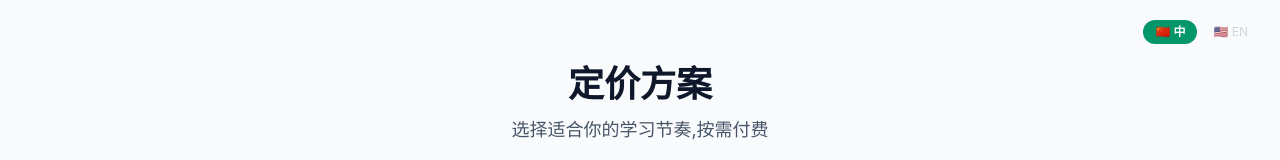
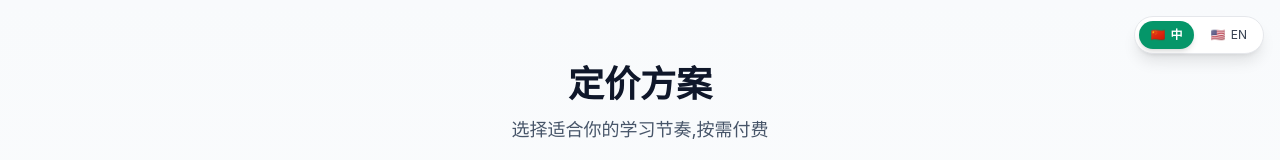
Before and after one commit to eric1986812/note-mind, a Next.js app: page /pricing in a window 1280 px wide. Shown: the top 160 px of the page. Built offline with nearby package versions, Linux system fonts and the light colour scheme; no server answers.

Commit message:
fix: 语言切换器在白底看不见(改白底边框+深色字)

```diff
--- a/src/app/layout.tsx
+++ b/src/app/layout.tsx
@@ -32,7 +32,7 @@ export default async function RootLayout({ children }: { children: React.ReactNo
       <body>
         <LangProvider lang={lang}>
           {/* 全局浮动语言切换器 — 右上角 */}
-          <div className="fixed top-4 right-4 z-50">
+          <div className="fixed top-3 right-3 sm:top-4 sm:right-4 z-50">
             <LangSwitcher country={countryLabel} />
           </div>
           {children}
--- a/src/components/LangSwitcher.tsx
+++ b/src/components/LangSwitcher.tsx
@@ -5,31 +5,30 @@ import { countryFlagEmoji } from '../lib/i18n';
 
 export function LangSwitcher({ country }: { country?: string | null }) {
   const { lang, setLang } = useLang();
-  const flag = countryFlagEmoji(country);
 
   return (
-    <div className="inline-flex items-center gap-1 bg-white/10 backdrop-blur rounded-full px-1 py-1 text-xs">
+    <div className="inline-flex items-center gap-1 bg-white border border-gray-200 shadow-lg rounded-full px-1 py-1 text-xs">
       <button
         onClick={() => setLang('zh')}
-        className={`px-3 py-1 rounded-full transition ${
+        className={`px-3 py-1.5 rounded-full transition ${
           lang === 'zh'
-            ? 'bg-primary-600 text-white font-semibold'
-            : 'text-gray-300 hover:text-white'
+            ? 'bg-primary-600 text-white font-bold shadow-md'
+            : 'text-gray-700 hover:bg-gray-100'
         }`}
         title="中文"
       >
-        🇨🇳 中
+        🇨🇳 <span className="ml-0.5">中</span>
       </button>
       <button
         onClick={() => setLang('en')}
-        className={`px-3 py-1 rounded-full transition ${
+        className={`px-3 py-1.5 rounded-full transition ${
           lang === 'en'
-            ? 'bg-primary-600 text-white font-semibold'
-            : 'text-gray-300 hover:text-white'
+            ? 'bg-primary-600 text-white font-bold shadow-md'
+            : 'text-gray-700 hover:bg-gray-100'
         }`}
         title="English"
       >
-        🇺🇸 EN
+        🇺🇸 <span className="ml-0.5">EN</span>
       </button>
     </div>
   );
```
